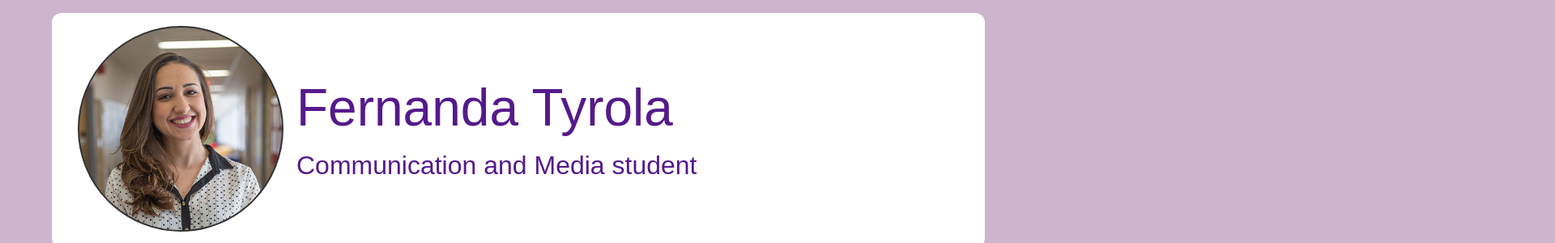
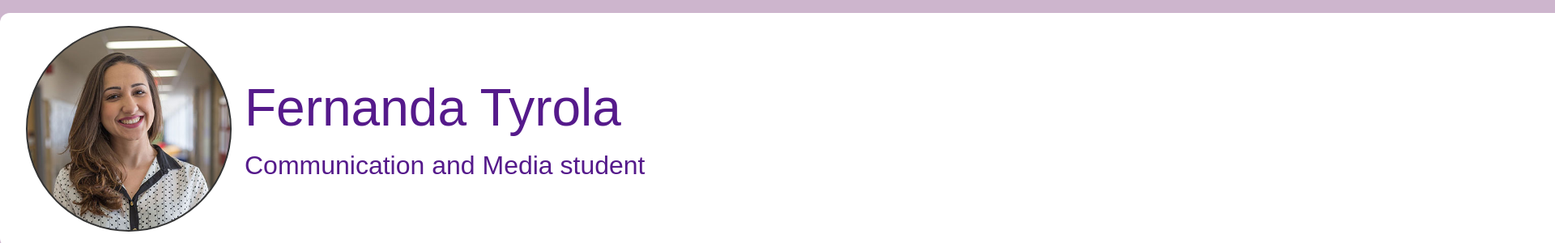
Before and after one commit to rodvlima/FernandaTyrola, a plain HTML site: page index.html in a window 1280 px wide. Shown: the top 300 px of the page at 81% size, 1920 px wide, since content can reach past the window. Drawn offline with Linux system fonts and the light colour scheme.

Commit message:
Update style.css

```diff
--- a/css/style.css
+++ b/css/style.css
@@ -3,7 +3,7 @@ body{
     font-family: Arial, Helvetica, sans-serif;
     width: 90%;
 	margin: 0 auto;
-    min-width: 900px;
+    min-width: 8500px;
 }
 .header{
     margin: 1rem auto 0 auto;
```
